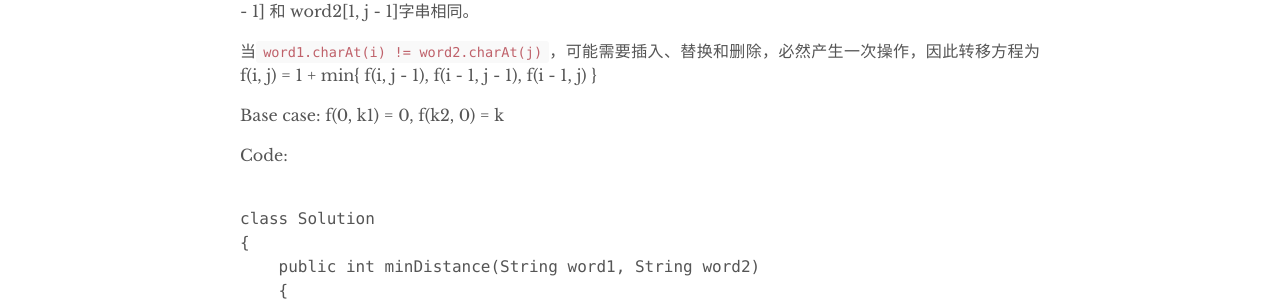
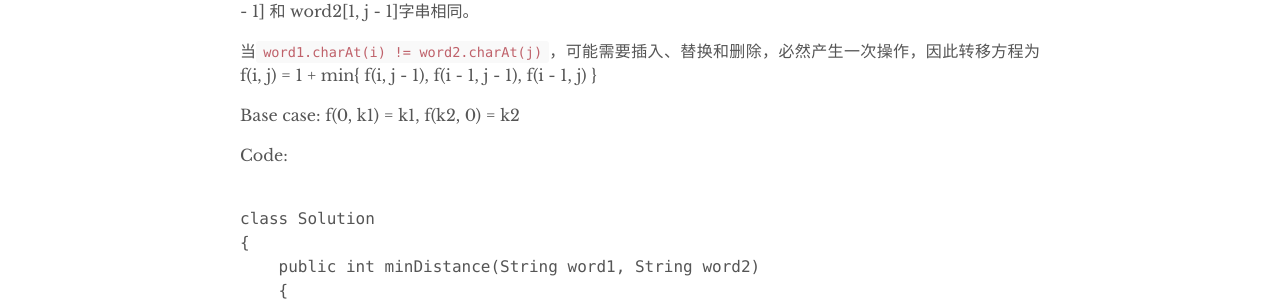
Before and after one commit to olewaHHH/keys961.github.io, a Jekyll site: the page built from _posts/2017-11-20-MinDist.md, in a window 1280 px wide. Shown: the part 446-747 px from the top of the page. Built offline with Jekyll 4.4.1, drawn with Linux system fonts in a browser that asks for light colours.

Commit message:
add leetcode

```diff
--- a/_posts/2017-11-20-MinDist.md
+++ b/_posts/2017-11-20-MinDist.md
@@ -13,7 +13,7 @@ comments: true
 
 当``word1.charAt(i) != word2.charAt(j)``，可能需要插入、替换和删除，必然产生一次操作，因此转移方程为f(i, j) = 1 + min{ f(i, j - 1), f(i - 1, j - 1), f(i - 1, j) }
 
-Base case: f(0, k1) = 0, f(k2, 0) = k
+Base case: f(0, k1) = k1, f(k2, 0) = k2
 
 Code:
 
```
